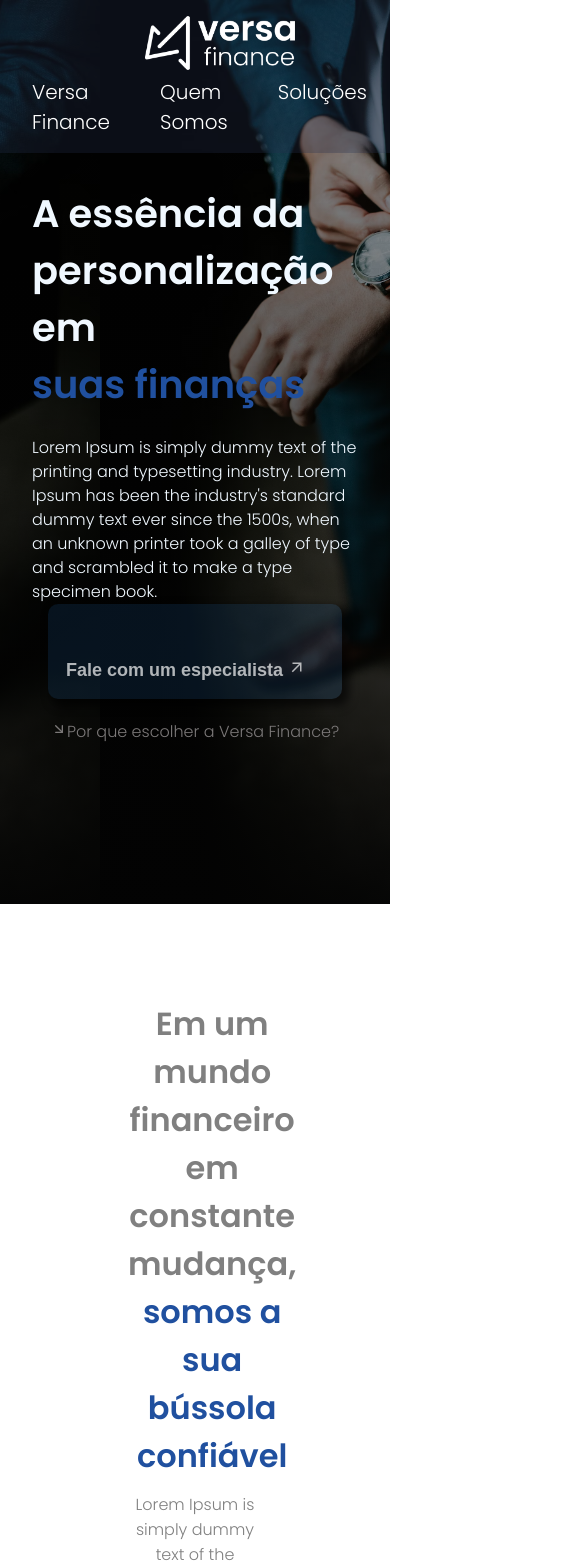
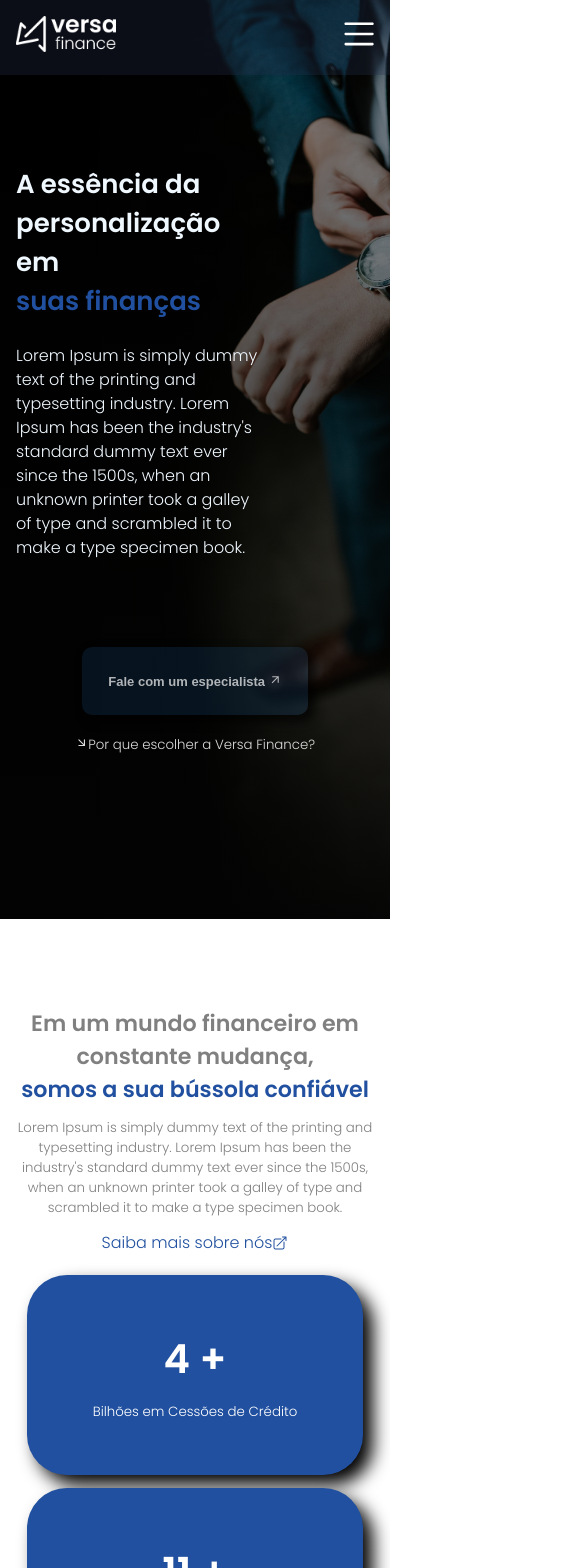
Before and after one commit to RodriGo-0990/Prime-finance, a React (Vite) app: page / in a window 390 px wide. Shown: the top 1568 px of the page, 585 px wide, since content can reach past the window. Built offline with nearby package versions, Linux system fonts and the light colour scheme.

Commit message:
responsivo e cards de numeros

```diff
--- a/src/components/header.jsx
+++ b/src/components/header.jsx
@@ -1,5 +1,6 @@
 import "../css/header.css";
 import logo from '../assets/PNG/logo-05.png'
+import { SlMenu } from "react-icons/sl";
 export default function header() {
     return (
         <>
@@ -16,6 +17,11 @@ export default function header() {
                         <li className="menu-item"> Contato</li>
                     </ul>
                 </div>
+
+                <div className="sidebar-icon">
+                    <SlMenu color="white" size={30}/>
+                </div>
+
             </div>
         </>
     )
--- a/src/components/section.jsx
+++ b/src/components/section.jsx
@@ -41,10 +41,10 @@ function section() {
                     </div>
                 </div>
                 <div className='wrapper-card'>
-                    <CardNumbers number={4} text={'Bilhões em Cessões de Crédito'}/>
-                    <CardNumbers number={11} text={'Anos no mercado'}/>
-                    <CardNumbers number={4000} text={'Operações sem Default'}/>
-                    <CardNumbers number={75} text={'Instituíções Financeiras Parceiras'}/>
+                    <CardNumbers number={4} text={'Bilhões em Cessões de Crédito'} ms={1000}/>
+                    <CardNumbers number={11} text={'Anos no mercado'} ms={400} />
+                    <CardNumbers number={3000} text={'Operações sem Default'} ms={0.11} />
+                    <CardNumbers number={75} text={'Instituíções Financeiras Parceiras'} ms={50}/>
                 </div>
             </div>
         </>
--- a/src/components/sub-components/card-numbers.jsx
+++ b/src/components/sub-components/card-numbers.jsx
@@ -1,21 +1,61 @@
-import '../../css/cardNumbers.css'
-import React, { useEffect } from 'react';
+import React, { useEffect, useState, useRef } from 'react';
+import ScrollReveal from 'scrollreveal';
+import '../../css/cardNumbers.css';
+function CardNumbers({ number, text, ms }) {
+    const [num, setCount] = useState(0);
+    const [isVisible, setIsVisible] = useState(false);
+    const cardRef = useRef(null);
 
-import ScrollReveal from 'scrollreveal';
-function cardNumbers({ number, text }) {
+    useEffect(() => {
+        const observer = new IntersectionObserver(
+            ([entry]) => {
+                setIsVisible(entry.isIntersecting);
+            },
+            {
+                root: null,
+                rootMargin: '0px',
+                threshold: 0.5, // Customize this threshold as needed
+            }
+        );
+
+        if (cardRef.current) {
+            observer.observe(cardRef.current);
+        }
+
+        return () => {
+            if (cardRef.current) {
+                observer.unobserve(cardRef.current);
+            }
+        };
+    }, []);
+
+    useEffect(() => {
+        if (isVisible) {
+            const interval = setInterval(() => {
+                if (num < number) {
+                    setCount(prevNum => prevNum + 1);
+                } else {
+                    clearInterval(interval);
+                }
+            }, ms);
+
+            return () => clearInterval(interval);
+        }
+    }, [isVisible, number, num, ms]);
+
     useEffect(() => {
         ScrollReveal().reveal('.card-number', {
             duration: 1500,
             distance: '50px'
         });
-    }, [])
+    }, []);
+
     return (
-        <>
-            <div className='card-number'>
-                <div className='numbers'><p>{number} +</p></div>
-                <div className='text-card'><p>{text}</p></div>
-            </div>
-        </>
-    )
+        <div className='card-number' ref={cardRef}>
+            <div className='numbers'><p>{num} +</p></div>
+            <div className='text-card'><p>{text}</p></div>
+        </div>
+    );
 }
-export default cardNumbers;
+
+export default CardNumbers;
--- a/src/css/banner.css
+++ b/src/css/banner.css
@@ -7,14 +7,17 @@
     padding-bottom: 10em;
     display: flex;
     justify-content: space-between;
+    gap: 23px;
     flex-wrap: wrap;
     color: aliceblue;
     background-image: linear-gradient(180deg, #00000052 0, #030303f3 100%);
     position: relative;
+    height: 100vh;
 }
 .first-block{
     text-align: start;
     display: flex;
+    justify-content: center;
     flex-direction: column;
     width: 400px;
     gap: 23px;
@@ -50,34 +53,65 @@
     font-size:large;
     font-weight: bold;
     color: #ffffffaf;
-    padding: 3em 2em 1em 1em;
+    padding: 2em 2em;
     background-color:#1c6ab827;
     box-shadow: 5px 5px 10px 2px rgba(0, 0, 0, 0.658);
-    transition:1s ease-in-out;
+    transition:.3s ease-in-out;
 }
 .contact:hover{
     background-color:#20519f69;
     color: #fffefe;
-    transform: scale(1.05);
     cursor: pointer;
-}
-.contact span > img{
-    position: absolute;
-    right: 8px;
-    top: 1px;
-    width: 42px;
 }
 .ask-div > p{
     display: flex;
     align-items: center;
     font-size:medium;
-    color: #7b7878;
+    color: #dcdcdc;
 }
 .ask-div > p:hover{
     color: #20509F;
     transition:.5s ease;
     cursor: pointer;
 }
-.ask-div > p img{
-    width: 38px;
+
+@media(max-width: 1000px){
+    .wrapper-banner{
+        padding: 1em 2em;
+        padding-bottom: 10em ;
+    }
+    .first-block{
+        margin: 0;
+        width: 60%;
+    }
+    .second-block{
+        justify-content: start;
+    }
+    .title{
+        margin: 0;
+    }
 }
+@media(max-width: 532px){
+    .wrapper-banner{
+        padding:  1em;
+        gap: 13px;
+    }
+    .first-block{
+        width: 70%;
+    }
+    .title{
+        font-size:small;
+    }
+    .ask-div > p{
+        font-size: smaller;
+        text-align: center;
+    }
+    .contact{
+        font-size: small;
+    }
+}
+@media(max-width: 368px){
+    .wrapper-banner{
+        height: fit-content;
+    }
+}
--- a/src/css/cardNumbers.css
+++ b/src/css/cardNumbers.css
@@ -14,7 +14,8 @@
     background-color: #20509F;
     color: white;
     border-radius: 40px;
-    box-shadow: 13px 10px 20px 2px #000000a4;
+    box-shadow: 10px 10px 18px #000000;
+    cursor: pointer;
 }
 .numbers > p{
     font-family: 'poppins-semibold';
@@ -30,6 +31,6 @@
 }
 @media (max-width:800px) {
     .card-number{
-        width: 100%;
+        width: 90%;
     }
 }
--- a/src/css/header.css
+++ b/src/css/header.css
@@ -5,7 +5,7 @@
 
 .wrapper{
     margin: 0 auto;
-    padding: 1em 2em;
+    padding: 1em 3em;
     display: flex;
     flex-wrap: wrap;
     justify-content: space-between;
@@ -16,7 +16,6 @@
     font-family:'Poppins-light';
 }
 .logo{
-    width: 100px;
     cursor: pointer;
 }
 .logo > img{
@@ -36,3 +35,31 @@
     transition: 1s;
     cursor: pointer;
 }
+.sidebar-icon{
+    display: none;
+    margin: 0;
+    cursor: pointer;
+}
+@media(max-width: 1000px){
+    .wrapper{
+        padding: 1em 2em;
+    }
+    .menu-list{
+        display: none;
+    }
+    .sidebar-icon{
+        display: block;
+    }
+    .logo{
+        margin: 0;
+    }
+}
+@media(max-width:500px){
+    .wrapper{
+        padding:1em;
+    }
+
+    .logo > img{
+        width: 100px;
+    }
+}
--- a/src/css/home.css
+++ b/src/css/home.css
@@ -6,8 +6,10 @@
     margin:0 auto;
     background-image: url(../assets/suit.webp);
     background-size: cover;
+    background-repeat: no-repeat;
     background-position-y: 15%;
     background-position-x: 100px;
     font-family: 'Poppins-light';
     height: fit-content;
+    background-color: black;
 }
--- a/src/css/section.css
+++ b/src/css/section.css
@@ -51,3 +51,22 @@
     justify-content: space-evenly;
     gap: 13px;
 }
+
+@media(max-width: 1000px){
+    .wrapper-section{
+        margin-top: 5em ;
+        padding: 0.5em;
+    }
+    .section-title{
+        padding: 0;
+        font-size: smaller;
+    }
+    .title-section{
+        font-size: small;
+    }
+}
+@media(max-width: 500px){
+    .title-section{
+        font-size: smaller;
+    }
+}
```
